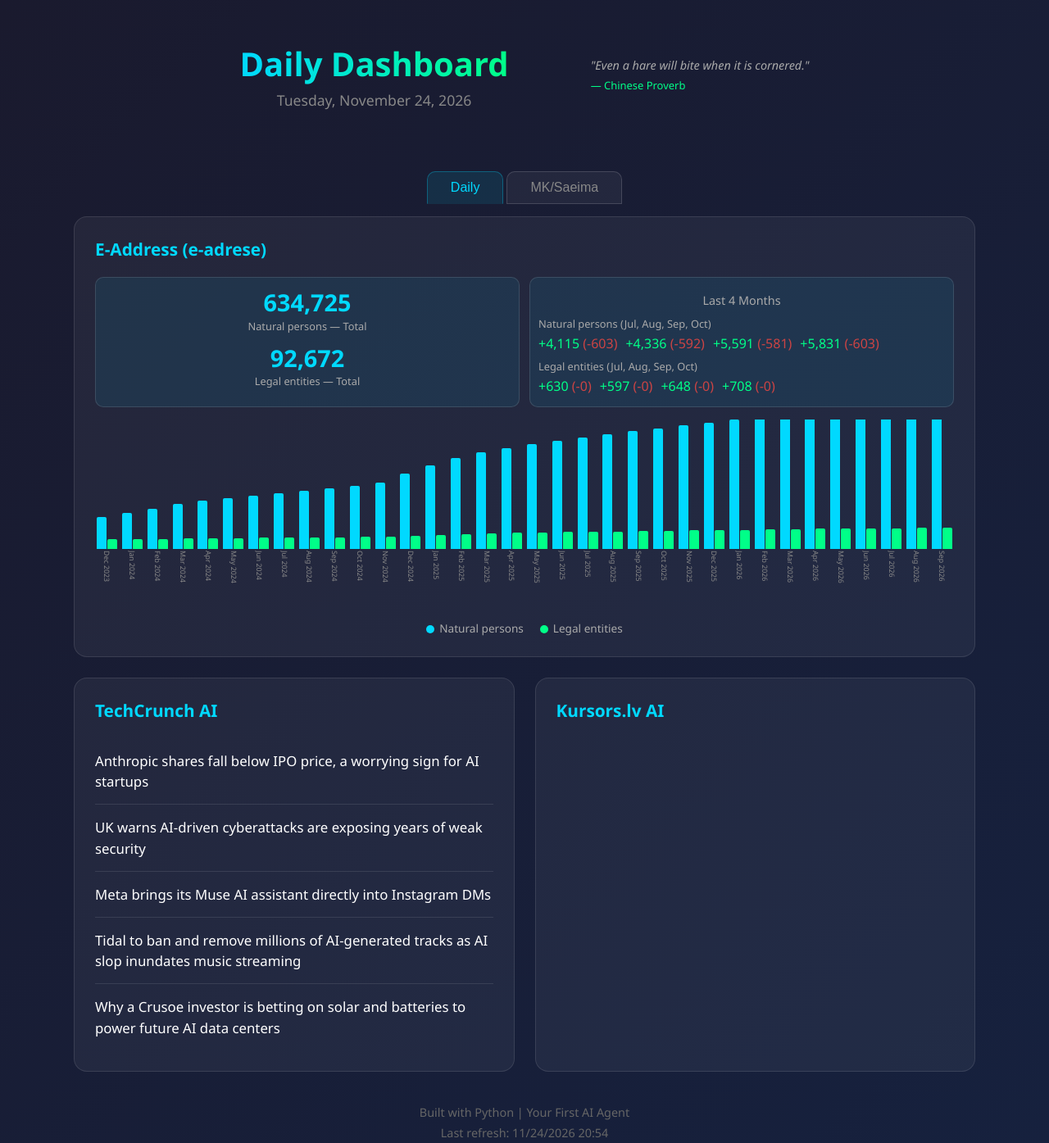
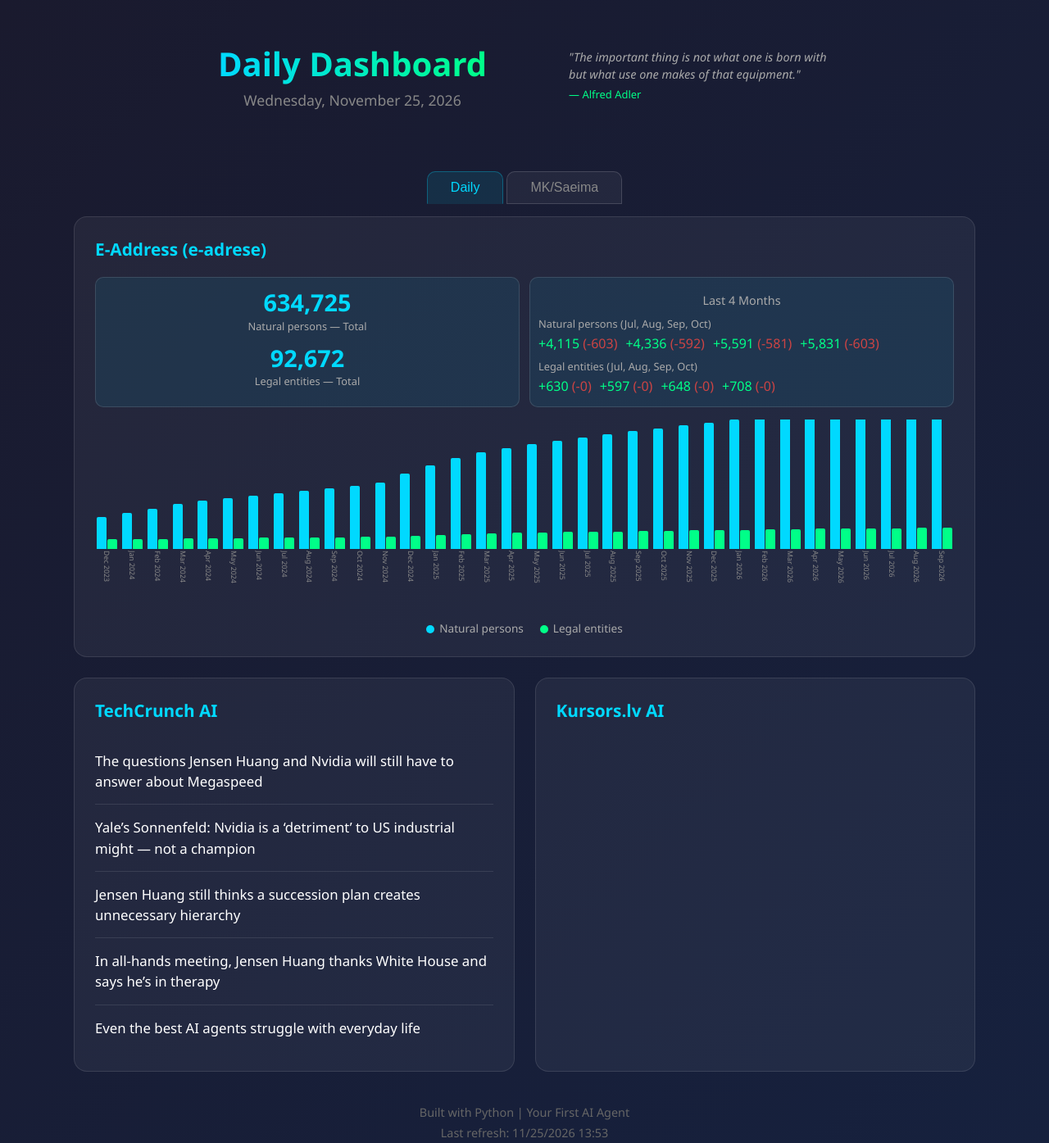
Before and after one commit to gozols-bit/DigiGovDashboard, a plain HTML site: page index.html in a window 1280 px wide. Shown: the whole page at 82% size. Drawn offline with Linux system fonts and the light colour scheme.

Commit message:
Update 2026-11-25

```diff
--- a/index.html
+++ b/index.html
@@ -512,11 +512,11 @@
         <header>
             <div class="header-left">
                 <h1>Daily Dashboard</h1>
-                <p class="date">Tuesday, November 24, 2026</p>
+                <p class="date">Wednesday, November 25, 2026</p>
             </div>
             <div class="header-quote">
-                "Even a hare will bite when it is cornered."
-                <div class="quote-author">— Chinese Proverb</div>
+                "The important thing is not what one is born with but what use one makes of that equipment."
+                <div class="quote-author">— Alfred Adler</div>
             </div>
         </header>
 
@@ -805,19 +805,19 @@
         <div class="section">
             <h2>TechCrunch AI</h2>
             <div class="news-item">
-                <a href="https://techcrunch.com/2026/11/24/anthropic-shares-fall-below-ipo-price-a-worrying-sign-for-ai-startups/" target="_blank">Anthropic shares fall below IPO price, a worrying sign for AI startups</a>
+                <a href="https://techcrunch.com/2026/11/25/the-questions-jensen-huang-and-nvidia-will-still-have-to-answer-about-megaspeed/" target="_blank">The questions Jensen Huang and Nvidia will still have to answer about Megaspeed</a>
             </div>
             <div class="news-item">
-                <a href="https://techcrunch.com/2026/11/24/uk-warns-ai-driven-cyberattacks-are-exposing-years-of-weak-security/" target="_blank">UK warns AI-driven cyberattacks are exposing years of weak security</a>
+                <a href="https://techcrunch.com/2026/11/24/yales-sonnenfeld-nvidia-is-a-detriment-to-u-s-industrial-might-not-a-champion/" target="_blank">Yale’s Sonnenfeld: Nvidia is a ‘detriment’ to US industrial might — not a champion</a>
             </div>
             <div class="news-item">
-                <a href="https://techcrunch.com/2026/11/24/meta-brings-its-muse-ai-assistant-directly-into-instagram-dms/" target="_blank">Meta brings its Muse AI assistant directly into Instagram DMs</a>
+                <a href="https://techcrunch.com/2026/11/24/jensen-huang-still-thinks-a-succession-plan-creates-unnecessary-hierarchy/" target="_blank">Jensen Huang still thinks a succession plan creates unnecessary hierarchy</a>
             </div>
             <div class="news-item">
-                <a href="https://techcrunch.com/2026/11/24/tidal-to-ban-and-remove-millions-of-ai-generated-tracks-as-ai-slop-inundates-music-streaming/" target="_blank">Tidal to ban and remove millions of AI-generated tracks as AI slop inundates music streaming</a>
+                <a href="https://techcrunch.com/2026/11/24/in-all-hands-meeting-jensen-huang-thanks-white-house-and-says-hes-in-therapy/" target="_blank">In all-hands meeting, Jensen Huang thanks White House and says he’s in therapy</a>
             </div>
             <div class="news-item">
-                <a href="https://techcrunch.com/2026/11/24/why-a-crusoe-investor-is-betting-on-solar-and-batteries-to-power-future-ai-data-centers/" target="_blank">Why a Crusoe investor is betting on solar and batteries to power future AI data centers</a>
+                <a href="https://techcrunch.com/2026/11/24/even-the-best-ai-agents-struggle-with-everyday-life/" target="_blank">Even the best AI agents struggle with everyday life</a>
             </div>
         </div>
 
@@ -848,7 +848,7 @@
 
         <footer>
             <p>Built with Python | Your First AI Agent</p>
-            <p style="margin-top: 6px;">Last refresh: 11/24/2026 20:54</p>
+            <p style="margin-top: 6px;">Last refresh: 11/25/2026 13:53</p>
         </footer>
     </div>
 
@@ -868,4 +868,4 @@
     </script>
 </body>
 </html>
-<!-- Updated: Tue Nov 24 20:54:18 UTC 2026 -->
+<!-- Updated: Wed Nov 25 13:53:32 UTC 2026 -->
```
